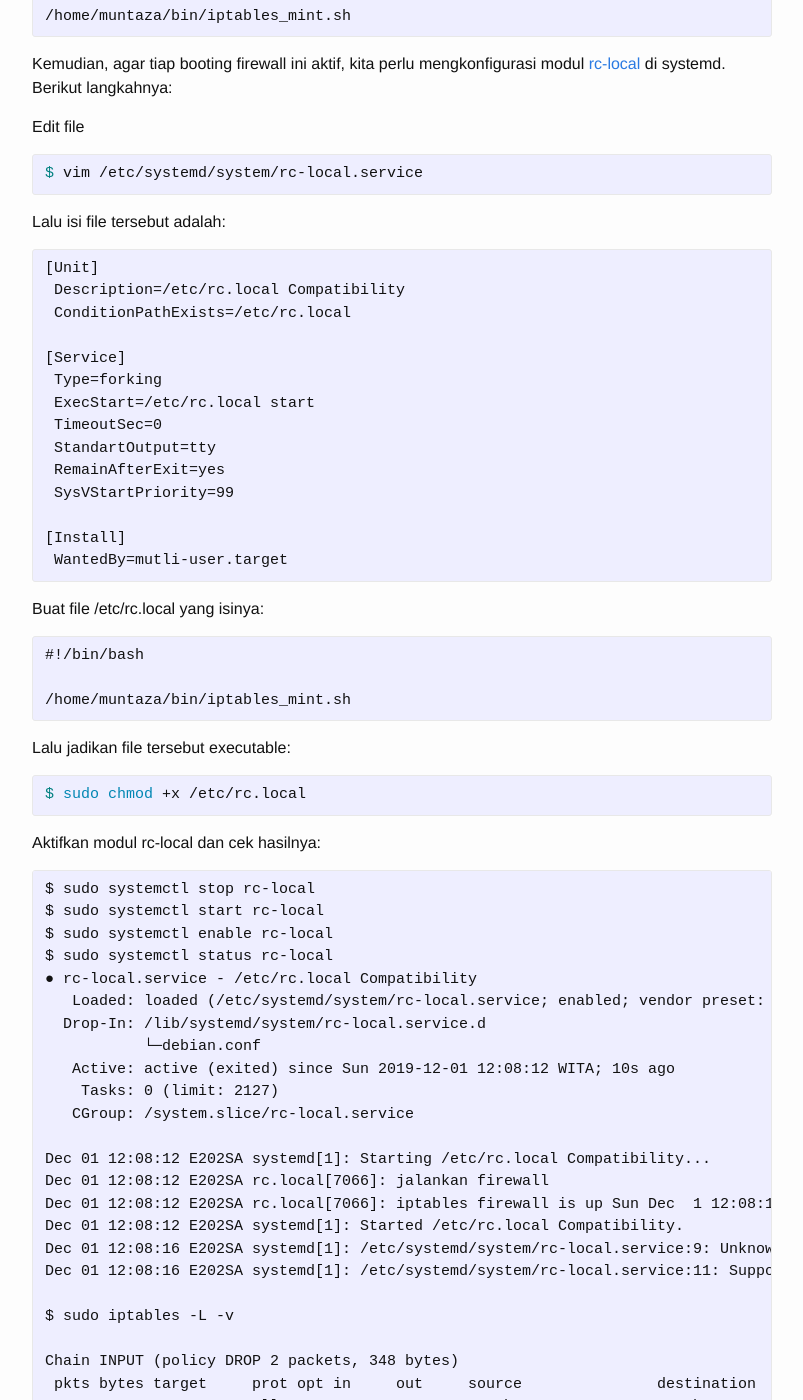
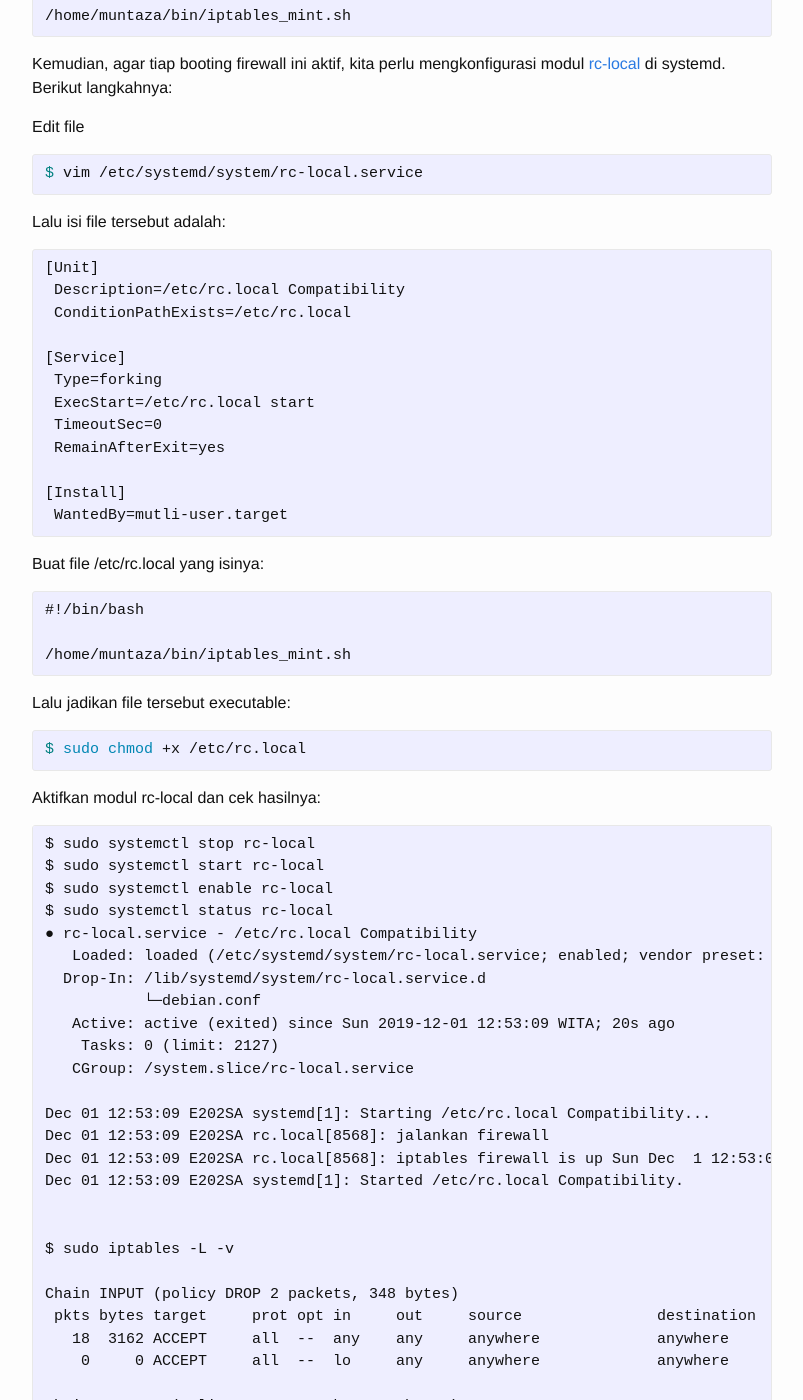
Before and after one commit to muntaza/muntaza.github.io, a Jekyll site: the page built from _posts/2019-10-19-iptables.markdown, in a window 1280 px wide and 1400 px high, scrolled down 1450 px. Shown: the whole window, without its empty margins (238-1041 px from the left). Built offline with Jekyll 4.4.1, drawn with Linux system fonts in a browser that asks for light colours; some of the changed text lies outside the part shown.

Commit message:
firewall rc-local

```diff
--- a/_posts/2019-10-19-iptables.markdown
+++ b/_posts/2019-10-19-iptables.markdown
@@ -99,9 +99,7 @@
  Type=forking
  ExecStart=/etc/rc.local start
  TimeoutSec=0
- StandartOutput=tty
  RemainAfterExit=yes
- SysVStartPriority=99
 
 [Install]
  WantedBy=mutli-user.target
@@ -132,16 +130,15 @@
    Loaded: loaded (/etc/systemd/system/rc-local.service; enabled; vendor preset: enabled)
   Drop-In: /lib/systemd/system/rc-local.service.d
            └─debian.conf
-   Active: active (exited) since Sun 2019-12-01 12:08:12 WITA; 10s ago
+   Active: active (exited) since Sun 2019-12-01 12:53:09 WITA; 20s ago
     Tasks: 0 (limit: 2127)
    CGroup: /system.slice/rc-local.service
 
-Dec 01 12:08:12 E202SA systemd[1]: Starting /etc/rc.local Compatibility...
-Dec 01 12:08:12 E202SA rc.local[7066]: jalankan firewall
-Dec 01 12:08:12 E202SA rc.local[7066]: iptables firewall is up Sun Dec  1 12:08:12 WITA 2019
-Dec 01 12:08:12 E202SA systemd[1]: Started /etc/rc.local Compatibility.
-Dec 01 12:08:16 E202SA systemd[1]: /etc/systemd/system/rc-local.service:9: Unknown lvalue 'StandartOutput' in section 'Service'
-Dec 01 12:08:16 E202SA systemd[1]: /etc/systemd/system/rc-local.service:11: Support for option SysVStartPriority= has been removed and
+Dec 01 12:53:09 E202SA systemd[1]: Starting /etc/rc.local Compatibility...
+Dec 01 12:53:09 E202SA rc.local[8568]: jalankan firewall
+Dec 01 12:53:09 E202SA rc.local[8568]: iptables firewall is up Sun Dec  1 12:53:09 WITA 2019
+Dec 01 12:53:09 E202SA systemd[1]: Started /etc/rc.local Compatibility.
+
 
 $ sudo iptables -L -v
 
```
